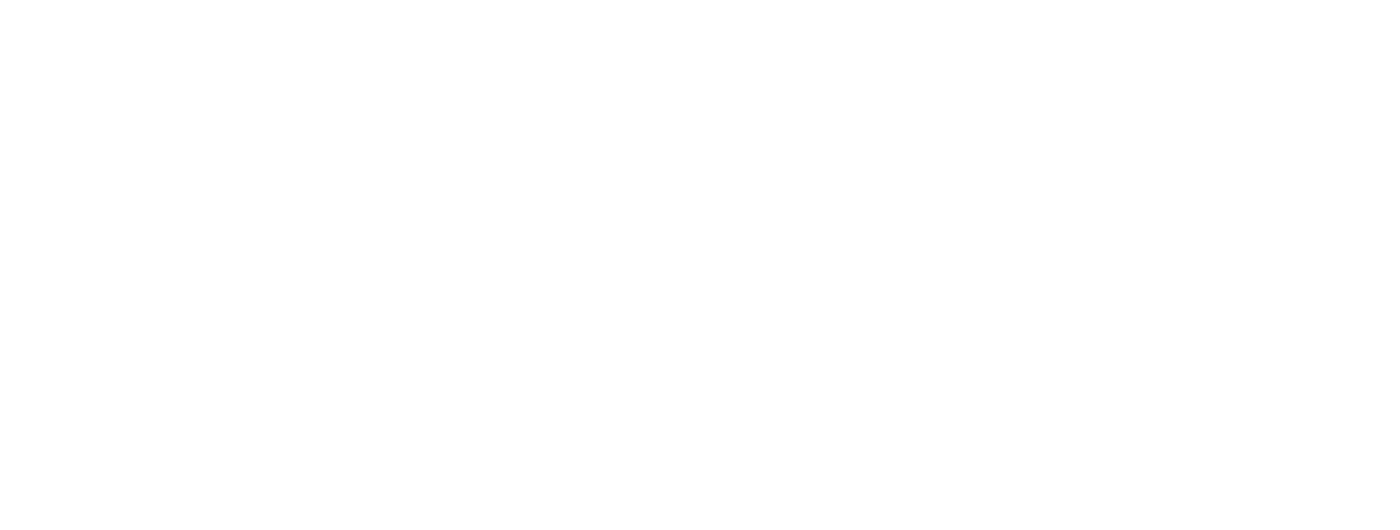
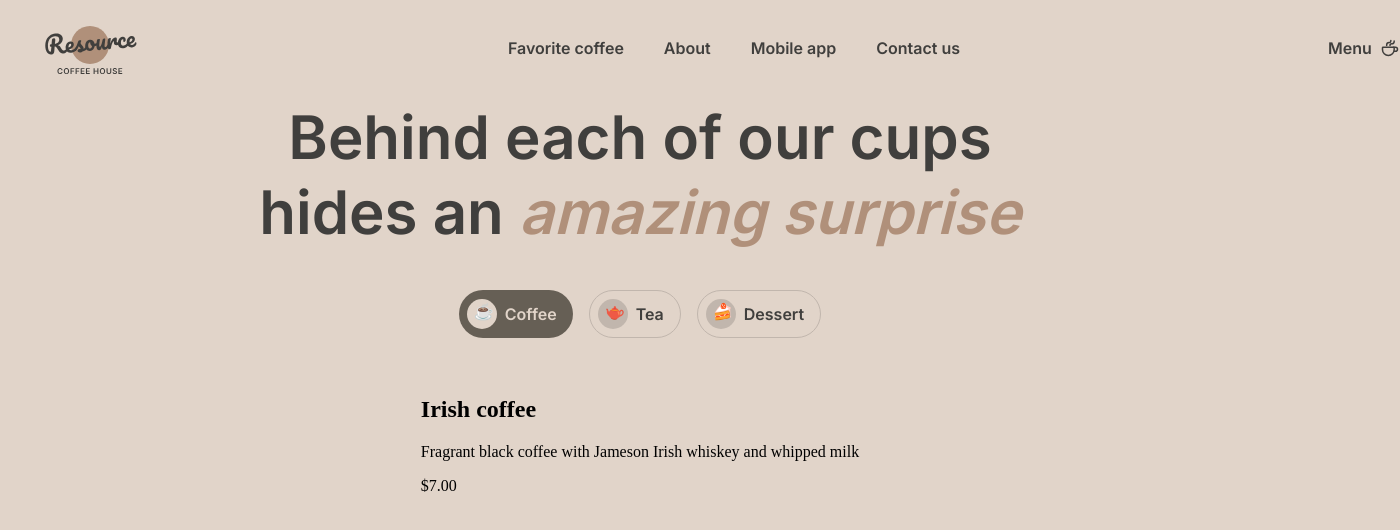
Before and after one commit to sunlaa/rs-projects, a plain HTML site: page coffee-house/menu.html in a window 1280 px wide. Shown: the whole page, 1400 px wide, since content can reach past the window. Drawn offline with Linux system fonts and the light colour scheme.

Commit message:
feat: add offer part to the  main menu block

```diff
--- a/coffee-house/menu.html
+++ b/coffee-house/menu.html
@@ -3,12 +3,66 @@
 <head>
     <meta charset="UTF-8">
     <title>Menu</title>
+    <link rel="stylesheet" href="styles/header.css">
+    <link rel="stylesheet" href="styles/menu-coffe.css">
     <link rel="preconnect" href="https://fonts.googleapis.com">
-    <link rel="stylesheet" href="styles/menu-coffe.css">
     <link rel="preconnect" href="https://fonts.gstatic.com" crossorigin>
     <link href="https://fonts.googleapis.com/css2?family=Inter:wght@400;600&display=swap" rel="stylesheet">
 </head>
 <body>
+    <header>
+        <div class="header-menu">
+            <a href="home.html" class="logo-link"><img class="logo" src="images/logo.svg" alt="logo"></a>
+            <div class="links">
+                <a href="#favotite-coffee" class="link">Favorite coffee</a>
+                <a href="#about" class="link">About</a>
+                <a href="#app" class="link">Mobile app</a>
+                <a href="#footer" class="link">Contact us</a>
+            </div>
+            <div class="coffee-menu">
+                <a class="link-menu">Menu</a>
+                <svg xmlns="http://www.w3.org/2000/svg" width="20" height="20" viewBox="0 0 20 20" fill="none">
+                    <path d="M14.167 9.76667V11.6667C14.167 14.8883 11.5553 17.5 8.33366 17.5C5.112 17.5 2.50033 14.8883 2.50033 11.6667V9.76667C2.50033 9.4353 2.76896 9.16667 3.10033 9.16667H13.567C13.8984 9.16667 14.167 9.4353 14.167 9.76667Z" stroke="#403F3D" stroke-width="1.5" stroke-linecap="round" stroke-linejoin="round"/>
+                    <path d="M10.0003 7.50008C10.0003 6.66675 10.5956 5.83341 11.786 5.83341V5.83341C13.101 5.83341 14.167 4.76743 14.167 3.45246V2.91675" stroke="#403F3D" stroke-width="1.5" stroke-linecap="round" stroke-linejoin="round"/>
+                    <path d="M6.66634 7.5V7.08333C6.66634 5.70262 7.78563 4.58333 9.16634 4.58333V4.58333C10.0868 4.58333 10.833 3.83714 10.833 2.91667V2.5" stroke="#403F3D" stroke-width="1.5" stroke-linecap="round" stroke-linejoin="round"/>
+                    <path d="M13.333 9.16675H15.4163C16.5669 9.16675 17.4997 10.0995 17.4997 11.2501C17.4997 12.4007 16.5669 13.3334 15.4163 13.3334H14.1663" stroke="#403F3D" stroke-width="1.5" stroke-linecap="round" stroke-linejoin="round"/>
+                </svg>
+            </div>
+        </div>
+    </header>
+    <main>
+        <div class="menu">
+            <div class="offer">
+                <h1 class="offer-text">Behind each of our cups hides an <i class="amazing-word">amazing surprise</i></h1>
+                <div class="tabs">
+                    <a class="tab-coffee">
+                        <div class="emoji-coffee"><span>☕</span></div>
+                        <span class="tab-text-coffee">Coffee</span>
+                    </a>
+                    <a class="tab">
+                        <div class="emoji">🫖</div>
+                        <span class="tab-text">Tea</span>
+                    </a>
+                    <a class="tab">
+                        <div class="emoji">🍰</div>
+                        <span class="tab-text">Dessert</span>
+                    </a>
+                </div>
+            </div>
+            <div class="grid">
+                <div class="item">
+                    <div class="image"></div>
+                    <div class="description">
+                        <div class="title">
+                            <h2>Irish coffee</h2>
+                            <p>Fragrant black coffee with Jameson Irish whiskey and whipped milk</p>
+                        </div>
+                        <span class="price">$7.00</span>
+                    </div>
+                </div>
+            </div>
+        </div>
+    </main>
 
 </body>
 </html>
--- a/coffee-house/styles/menu-coffe.css
+++ b/coffee-house/styles/menu-coffe.css
@@ -0,0 +1,89 @@
+.menu {
+    display: flex;
+    flex-direction: column;
+    align-items: center;
+    gap: 40px;
+    margin: 16px 40px 0 40px;
+}
+
+.offer {
+    width: 100%;
+    height: 236px;
+    display: flex;
+    flex-direction: column;
+    align-items: center;
+    gap: 40px;
+}
+
+.offer-text {
+    width: 800px;
+    height: auto;
+    margin: 0;
+    text-align: center;
+    font-family: Inter;
+    font-size: 60px;
+    font-weight: 600;
+    line-height: 125%;
+    color: #403F3D;
+}
+
+.amazing-word {
+    color: #B0907A;
+}
+
+.tabs {
+    display: flex;
+    gap: 16px;
+}
+
+.tab {
+    border: solid 1px #C1B6AD;
+    border-radius: 100px;
+    padding: 8px 16px 8px 8px;
+    display: flex;
+    gap: 8px;
+    align-items: center;
+}
+
+.emoji {
+    padding: 3px 7px;
+    width: 16px;
+    height: 24px;
+    border-radius: 100px;
+    background: #C1B6AD;
+}
+
+.tab-text {
+    margin: 0;
+    font-family: 'Inter';
+    font-size: 16px;
+    font-weight: 600;
+    line-height: 150%;
+    color: #403F3D;
+}
+
+.tab-coffee {
+    border-radius: 100px;
+    background-color: #665F55;
+    padding: 8px 16px 8px 8px;
+    display: flex;
+    gap: 8px;
+    align-items: center;
+}
+
+.emoji-coffee {
+    padding: 3px 7px;
+    width: 16px;
+    height: 24px;
+    border-radius: 100px;
+    background: #E1D4C9;
+}
+
+.tab-text-coffee {
+    margin: 0;
+    font-family: 'Inter';
+    font-size: 16px;
+    font-weight: 600;
+    line-height: 150%;
+    color: #E1D4C9;
+}
```
